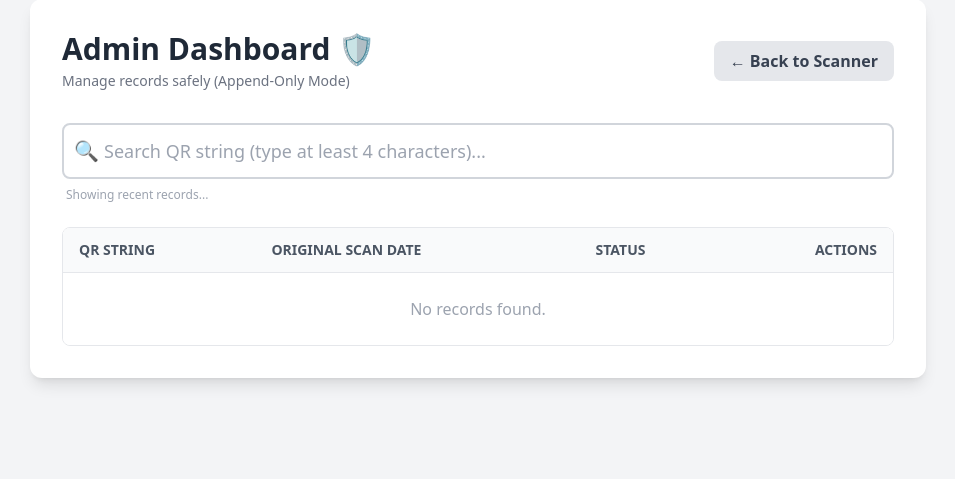
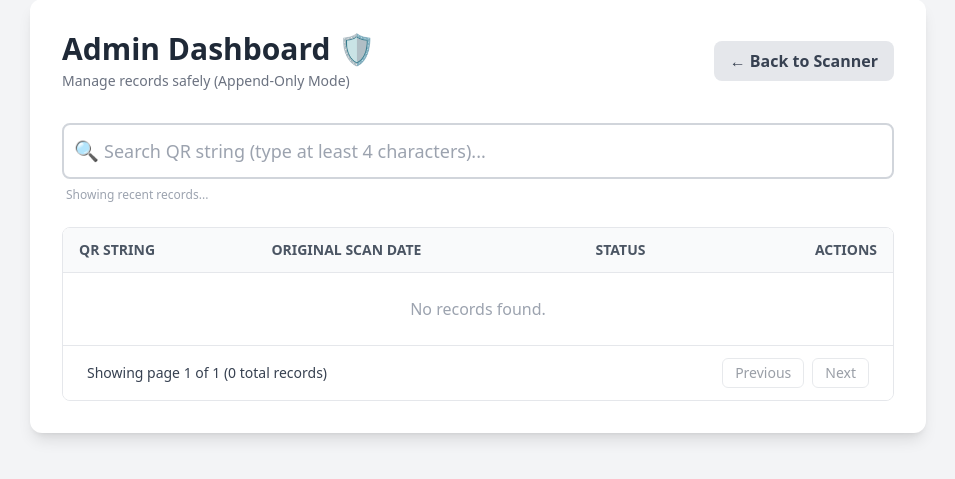
Before and after one commit to Tommachilez/qr-web-app, a Flask app: page /admin in a window 1280 px wide. Shown: the part 25-504 px from the top of the page, without its empty margins (162-1117 px from the left). Run offline with Flask 3, Linux system fonts and the light colour scheme; data that the repository does not hold is empty; some libraries are stand-ins or nearby versions.

Commit message:
refactor: add pagination to the admin

```diff
--- a/src/app.py
+++ b/src/app.py
@@ -1,7 +1,7 @@
 from flask import Flask, request, jsonify, render_template
 import sqlite3
 from datetime import datetime
-import os
+import math
 from google.cloud import storage
 
 
@@ -229,34 +229,32 @@ def admin_page():
 
 @app.route('/admin/api/records', methods=['GET'])
 def get_admin_records():
-    """Fetches records, applies mutations in memory, and handles search."""
     search_query = request.args.get('search', '').strip()
+    # NEW: Grab the requested page number, default to 1
+    page = int(request.args.get('page', 1))
+    per_page = 20
 
     conn = sqlite3.connect(DB_FILE)
-    conn.row_factory = sqlite3.Row # Lets us access columns by name
+    conn.row_factory = sqlite3.Row
     cursor = conn.cursor()
 
     try:
-        # 1. Fetch all original records
         cursor.execute("SELECT * FROM qr_records ORDER BY id DESC")
         original_records = cursor.fetchall()
 
-        # 2. Fetch all mutations in chronological order
         cursor.execute("SELECT * FROM qr_mutations ORDER BY id ASC")
         mutations = cursor.fetchall()
 
-        # 3. Apply the 'ghost' state in Python memory!
         records_state = {}
         for r in original_records:
             records_state[r['id']] = {
                 'id': r['id'],
                 'qr_string': r['qr_string'],
-                'original_string': r['qr_string'], # Keep track of the original
+                'original_string': r['qr_string'],
                 'original_date': r['scan_date'],
                 'status': 'ACTIVE'
             }
 
-        # Fast-forward through history
         for m in mutations:
             rec_id = m['record_id']
             if rec_id in records_state:
@@ -266,21 +264,32 @@ def get_admin_records():
                     records_state[rec_id]['status'] = 'EDITED'
                     records_state[rec_id]['qr_string'] = m['new_string']
                 elif m['action'] == 'RESTORE':
-                    # If restored, check if the string matches the original
                     is_edited = records_state[rec_id]['qr_string'] != records_state[rec_id]['original_string']
                     records_state[rec_id]['status'] = 'EDITED' if is_edited else 'ACTIVE'
-
-        # 4. Filter by the Search Query
         final_results = []
         for rec in records_state.values():
             if search_query and search_query not in rec['qr_string']:
                 continue
             final_results.append(rec)
 
-        # Re-sort descending by ID so newest is top
         final_results.sort(key=lambda x: x['id'], reverse=True)
 
-        return jsonify(final_results)
+        # --- NEW: PAGINATION MATH ---
+        total_records = len(final_results)
+        total_pages = math.ceil(total_records / per_page)
+        if total_pages == 0: total_pages = 1 # Always show at least 1 page
+
+        start_idx = (page - 1) * per_page
+        end_idx = start_idx + per_page
+        paginated_results = final_results[start_idx:end_idx]
+
+        # Send back a rich package containing the records AND the page info!
+        return jsonify({
+            "records": paginated_results,
+            "current_page": page,
+            "total_pages": total_pages,
+            "total_records": total_records
+        })
 
     except Exception as e:
         return jsonify({"status": "error", "message": str(e)}), 500
--- a/src/templates/admin.html
+++ b/src/templates/admin.html
@@ -44,6 +44,18 @@
                 <tbody id="adminTableBody" class="text-gray-700">
                 </tbody>
             </table>
+            <div class="flex items-center justify-between border-t border-gray-200 bg-white px-4 py-3 sm:px-6">
+                <div class="text-sm text-gray-700">
+                    Showing page <span id="pageInfo" class="font-medium">1 of 1</span>
+                    (<span id="totalRecordsInfo">0</span> total records)
+                </div>
+                <div class="flex gap-2">
+                    <button id="prevBtn" onclick="changePage(-1)"
+                        class="px-3 py-1 border border-gray-300 rounded-md text-sm font-medium text-gray-700 bg-white hover:bg-gray-50 disabled:opacity-50 disabled:cursor-not-allowed transition">Previous</button>
+                    <button id="nextBtn" onclick="changePage(1)"
+                        class="px-3 py-1 border border-gray-300 rounded-md text-sm font-medium text-gray-700 bg-white hover:bg-gray-50 disabled:opacity-50 disabled:cursor-not-allowed transition">Next</button>
+                </div>
+            </div>
         </div>
     </div>
 
@@ -69,33 +81,53 @@
 
     <script>
         // --- ADMIN LOGIC ---
+        let currentPage = 1;
+        let totalPages = 1;
         const searchInput = document.getElementById('searchInput');
         const searchStatus = document.getElementById('searchStatus');
 
-        // Listen for typing in the search bar
         searchInput.addEventListener('input', (e) => {
             const query = e.target.value.trim();
+            currentPage = 1; // Reset to page 1 on new search
             if (query.length >= 4) {
                 searchStatus.innerText = `Searching for "${query}"...`;
-                loadAdminData(query);
+                loadAdminData(query, currentPage);
             } else if (query.length === 0) {
                 searchStatus.innerText = "Showing recent records...";
-                loadAdminData(); // Load default view if empty
+                loadAdminData("", currentPage);
             } else {
                 searchStatus.innerText = "Type at least 4 characters to search...";
             }
         });
 
-        // Fetch data from our (soon to be created) Python backend
-        async function loadAdminData(searchQuery = "") {
+        // Add page parameter
+        async function loadAdminData(searchQuery = "", page = 1) {
             try {
-                // We'll build this route in app.py next!
-                const url = searchQuery ? `/admin/api/records?search=${searchQuery}` : `/admin/api/records`;
+                const url = `/admin/api/records?page=${page}${searchQuery ? '&search=' + searchQuery : ''}`;
                 const response = await fetch(url);
                 const data = await response.json();
-                renderTable(data);
+
+                // Update pagination state
+                currentPage = data.current_page;
+                totalPages = data.total_pages;
+
+                document.getElementById('pageInfo').innerText = `${currentPage} of ${totalPages}`;
+                document.getElementById('totalRecordsInfo').innerText = data.total_records;
+
+                document.getElementById('prevBtn').disabled = currentPage <= 1;
+                document.getElementById('nextBtn').disabled = currentPage >= totalPages;
+
+                renderTable(data.records); // Note: data.records instead of just data
             } catch (error) {
                 console.error("Failed to load admin data", error);
+            }
+        }
+
+        function changePage(direction) {
+            const newPage = currentPage + direction;
+            if (newPage >= 1 && newPage <= totalPages) {
+                const query = searchInput.value.trim();
+                loadAdminData(query.length >= 4 ? query : "", newPage);
             }
         }
 
```
Also changed, not shown: src/templates/index.html (+8 -2 lines).
